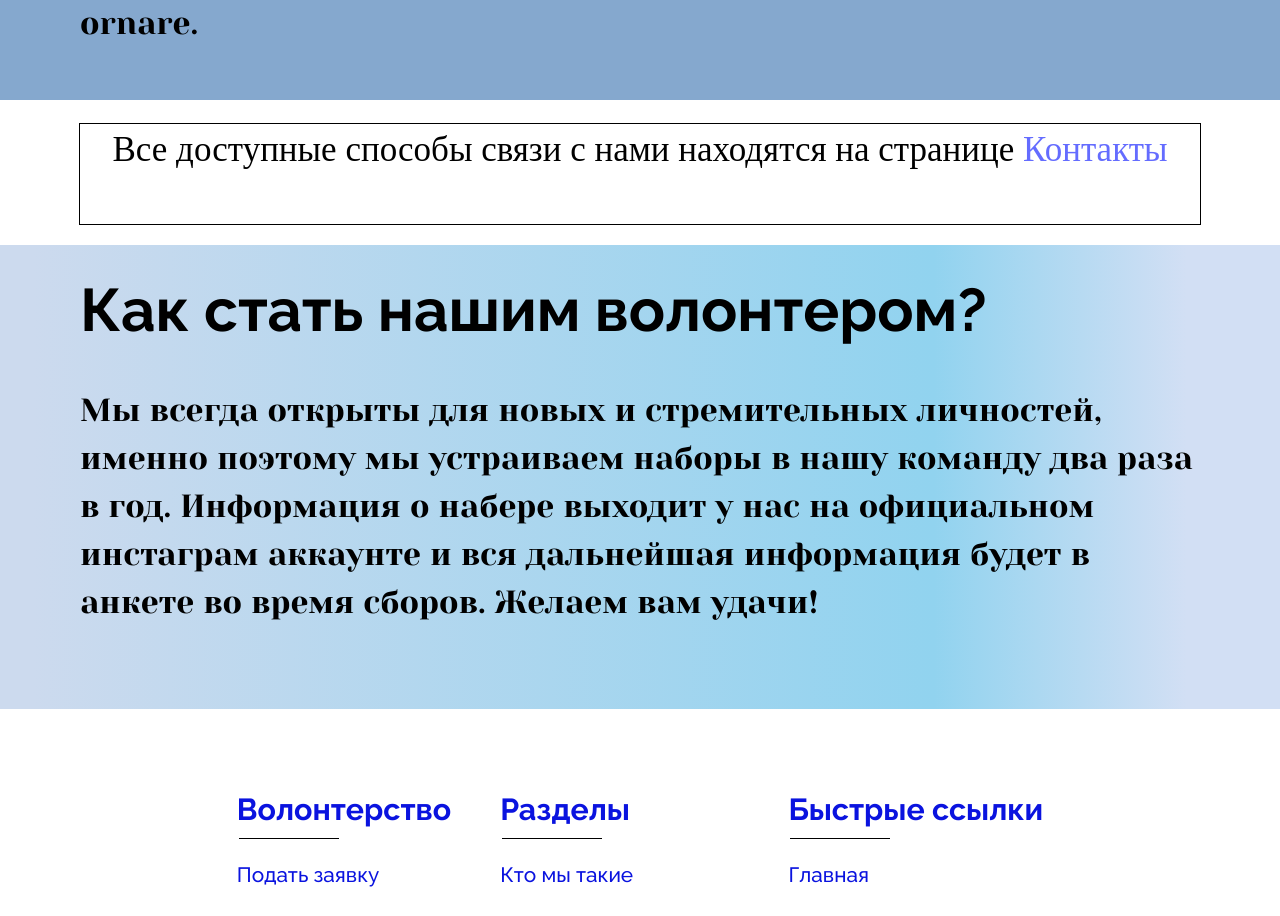
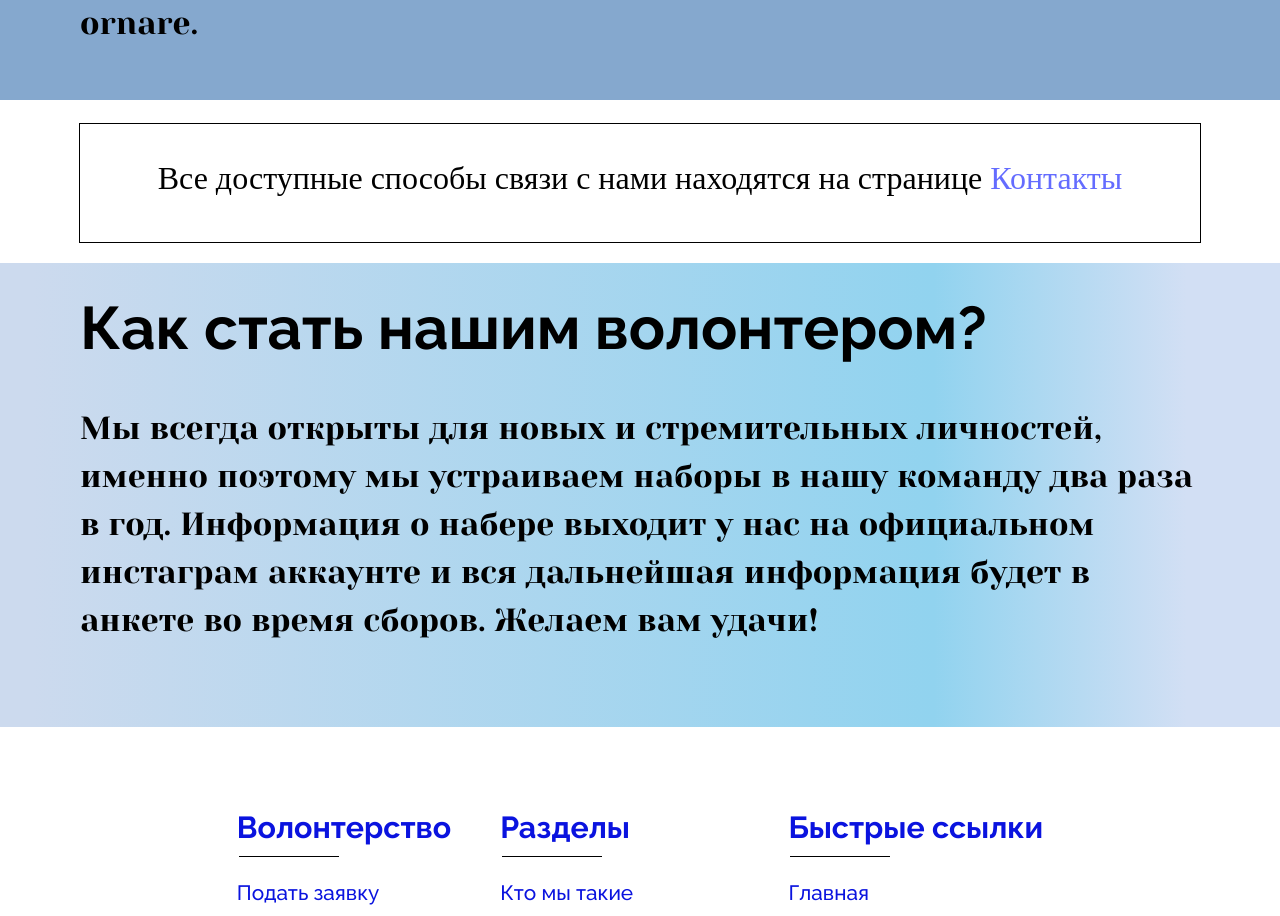
Before and after one commit to WitchInTheHandkerchief/interactweb_frontend, a React (Vite) app: page /cooperation in a window 1280 px wide. Shown: the part 1820-2736 px from the top of the page. Built offline with nearby package versions, Linux system fonts and the light colour scheme; a web font is replaced by a local one.

Commit message:
fix bugs

```diff
--- a/src/pages/ContactsPage/ContactsPage.jsx
+++ b/src/pages/ContactsPage/ContactsPage.jsx
@@ -1,7 +1,9 @@
+import React from "react";
+
 const ContactsPage = () =>{
     return(
         <>
-            <h1>Contacts</h1>
+
         </>
     );
 }
--- a/src/pages/CooperationPage/cooperation.module.css
+++ b/src/pages/CooperationPage/cooperation.module.css
@@ -58,11 +58,12 @@
     margin: 0 auto;
     font-family: 'Barriecito', cursive;
     border: 1px solid #000;
-    height: 100px;
-    font-size: 35px;
+    height: 88px;
+    font-size: 32px;
     text-align: center;
     margin-top: 23px;
     margin-bottom: 20px;
+    padding-top: 30px;
 }
 
 /* last block */
```
